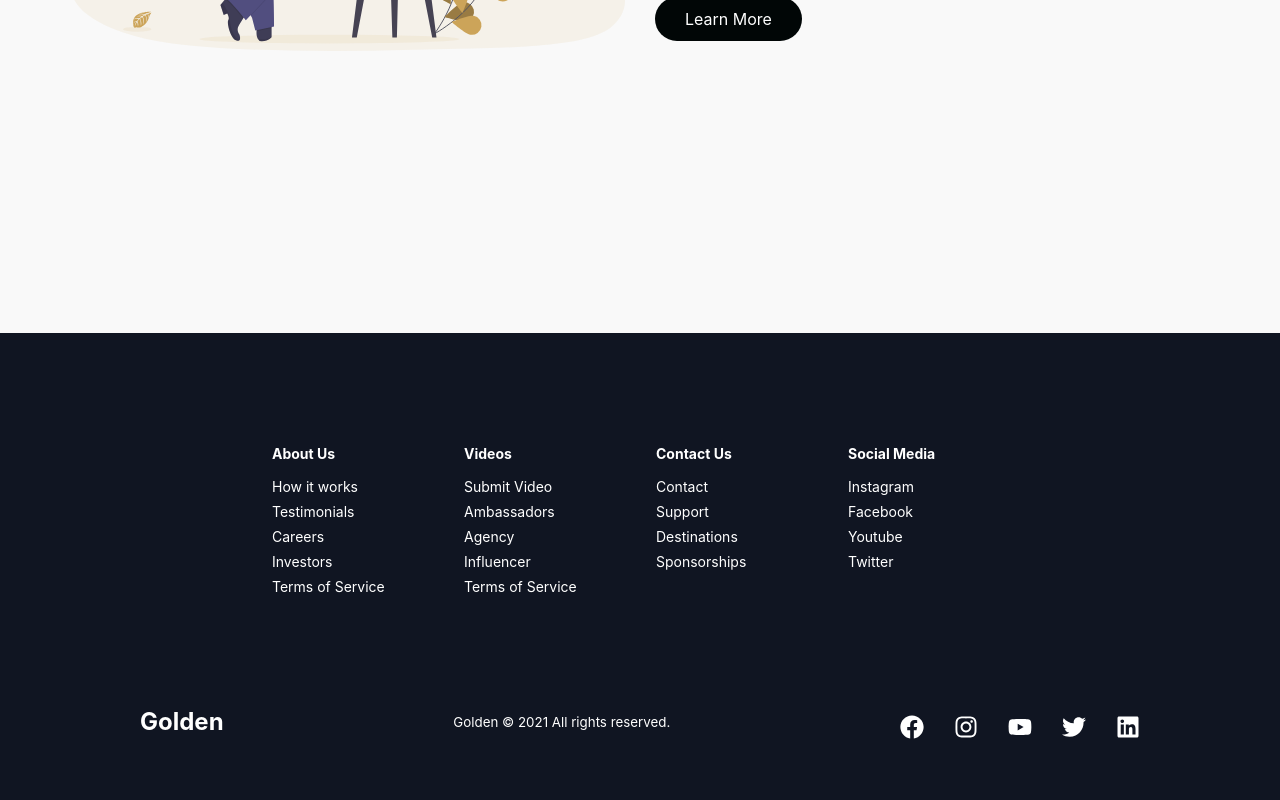
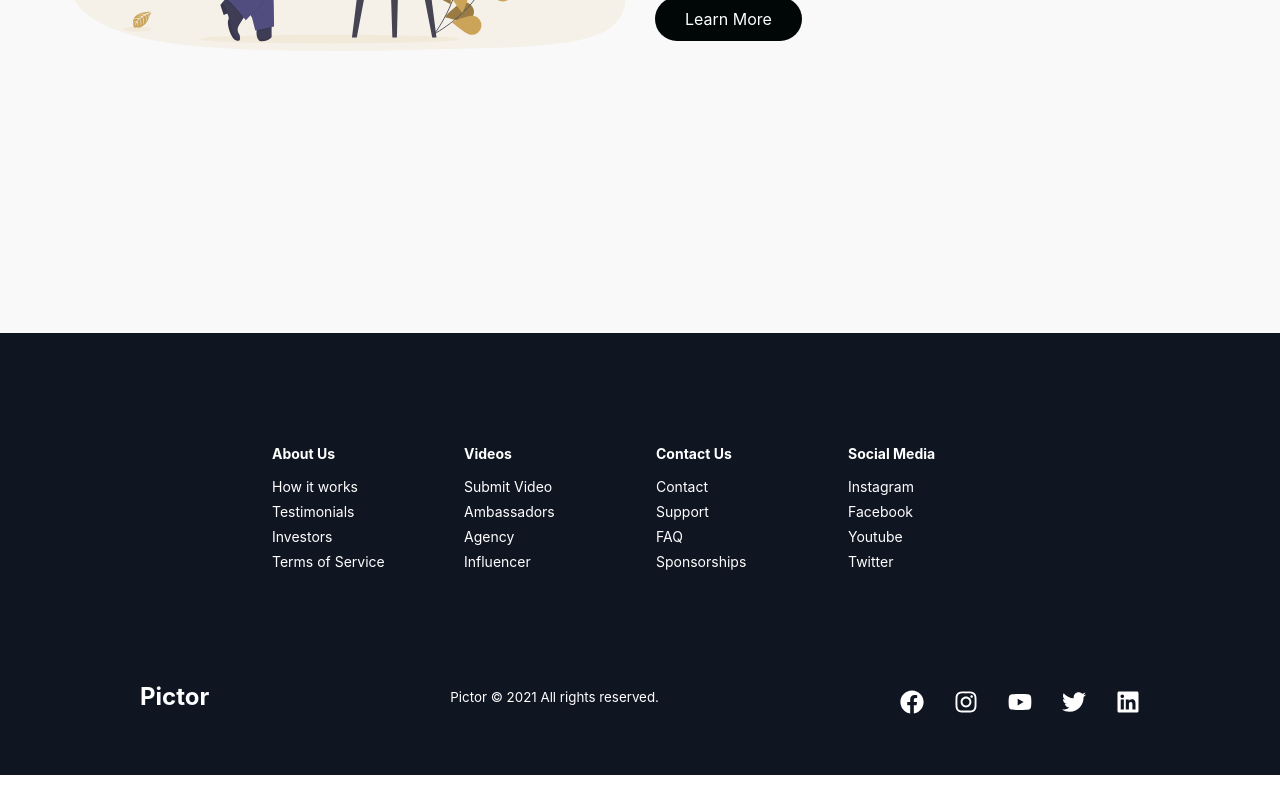
Before and after one commit to NicholasJardine/pictor-front-end, a React (Create React App) app: page / in a window 1280 px wide. Shown: the part 1467-2267 px from the top of the page. After the commit the page ends 2242 px from the top, so only its background shows below. Built offline with nearby package versions, Linux system fonts and the light colour scheme.

Commit message:
footer links in a bit more

```diff
--- a/src/components/Footer/index.js
+++ b/src/components/Footer/index.js
@@ -21,7 +21,7 @@ const Footer = () => {
 
                             <FooterLink to="/">How it works</FooterLink>
                             <FooterLink to="/">Testimonials</FooterLink>
-                            <FooterLink to="/">Careers</FooterLink>
+
                             <FooterLink to="/">Investors</FooterLink>
                             <FooterLink to="/">Terms of Service</FooterLink>
                         </FooterLinkItems>
@@ -34,7 +34,7 @@ const Footer = () => {
                             <FooterLink to="/">Ambassadors</FooterLink>
                             <FooterLink to="/">Agency</FooterLink>
                             <FooterLink to="/">Influencer</FooterLink>
-                            <FooterLink to="/">Terms of Service</FooterLink>
+
                         </FooterLinkItems>
 
 
@@ -43,7 +43,7 @@ const Footer = () => {
 
                             <FooterLink to="/">Contact</FooterLink>
                             <FooterLink to="/">Support</FooterLink>
-                            <FooterLink to="/siginin">Destinations</FooterLink>
+                            <FooterLink to="/siginin">FAQ</FooterLink>
                             <FooterLink to="/siginin">Sponsorships</FooterLink>
 
                         </FooterLinkItems>
@@ -63,9 +63,9 @@ const Footer = () => {
                 <SocialMedia>
                     <SocialMediaWrap>
                         <SocialLogo to='/' onClick={toggleHome}>
-                            Golden
+                            Pictor
                         </SocialLogo>
-                        <WebsiteRights>Golden © 2021 All rights reserved.</WebsiteRights>
+                        <WebsiteRights>Pictor © 2021 All rights reserved.</WebsiteRights>
                         <SocialIcons>
                             <SocialIconLink href="/" target="_blank" aria-label="Facebook">
                                 <FaFacebook />
```
